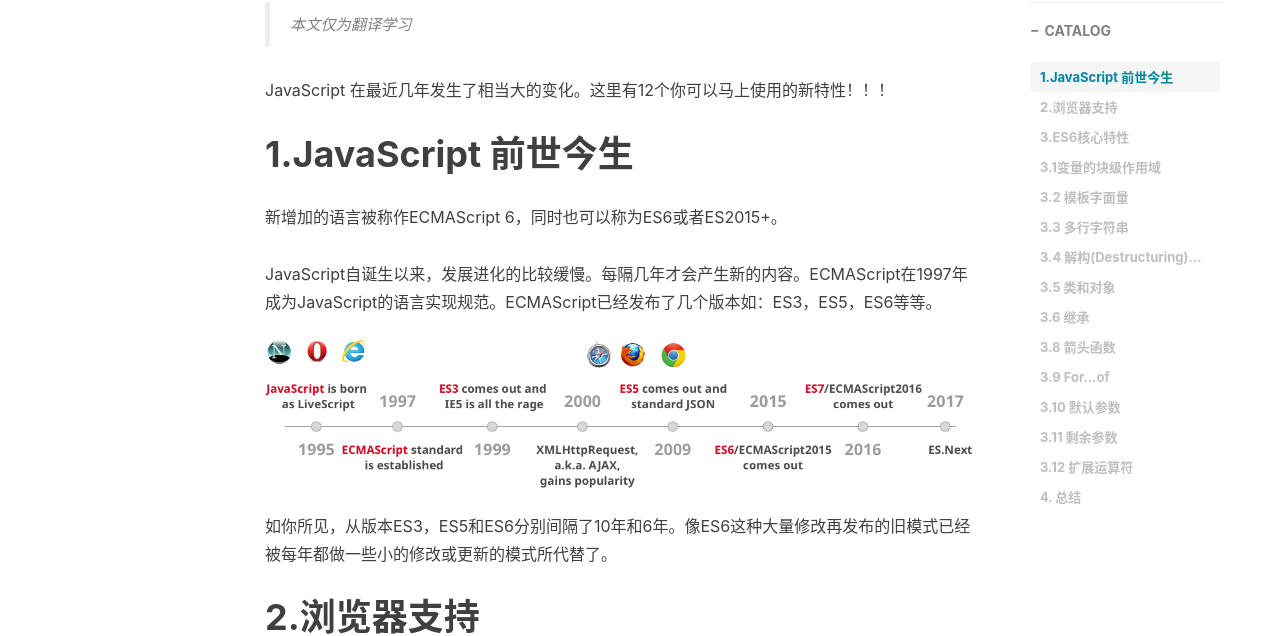
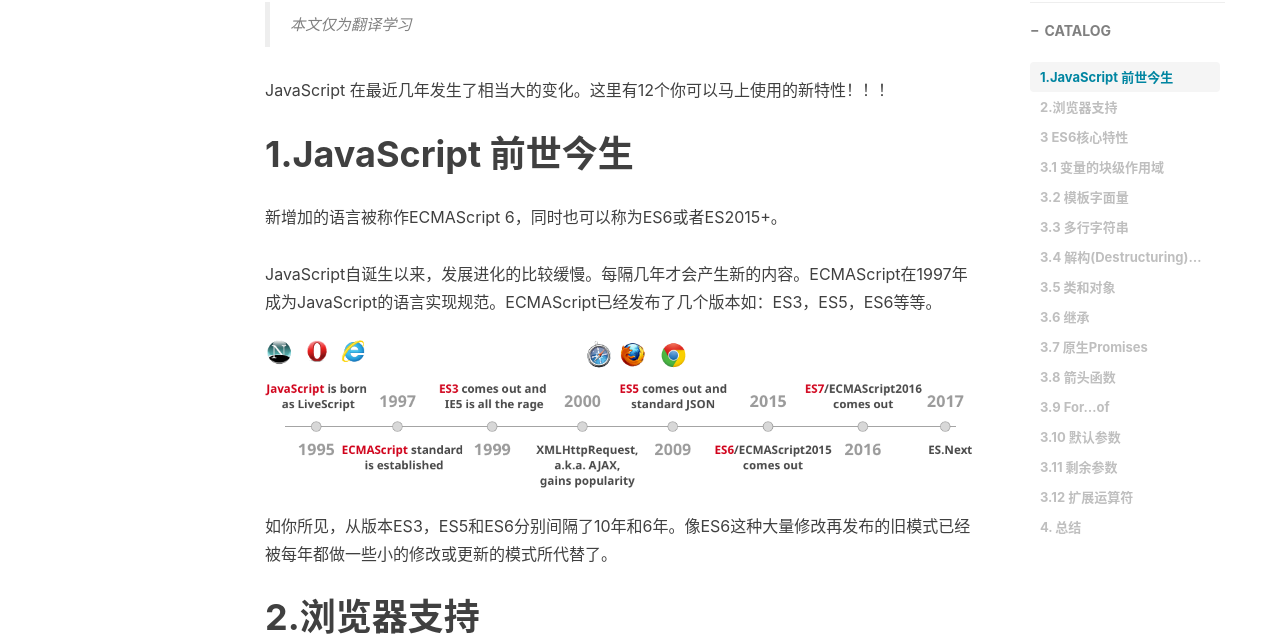
Before and after one commit to wolfdu/wolfdu.github.io, a Jekyll site: the page built from _posts/2017-04-25-ES6-features-translate.markdown, in a window 1280 px wide and 1400 px high, scrolled down 430 px. Shown: the part 131-767 px from the top of the window. Built offline with Jekyll 4.4.1, drawn with Linux system fonts in a browser that asks for light colours; nearby versions of some CDN libraries; comment, search, counter and statistics services are not loaded; some of the changed text lies outside the part shown.

Commit message:
modify notes and commit translate

```diff
--- a/_config.yml
+++ b/_config.yml
@@ -86,5 +86,8 @@
     },{
         title: "Code Dog",
         href: "http://blog.codedoge.com/"
+  },{
+      title: "mrmeisen",
+      href: "https://mrmeisen.github.io/"
   }
 ]
--- a/_posts/2017-04-25-ES6-features-translate.markdown
+++ b/_posts/2017-04-25-ES6-features-translate.markdown
@@ -34,7 +34,7 @@
 
 让我们开始学习ECMAScript 6！
 
-# 3.ES6核心特性
+# 3 ES6核心特性
 
 你能在你的浏览器控制台中测试所有的代码片段！
 
@@ -42,7 +42,7 @@
 
 不要太相信我所说的而是要去测试每个ES5和ES6的栗子。让我们开始吧！！！
 
-## 3.1变量的块级作用域
+## 3.1 变量的块级作用域
 
 使用ES6，我们从声明变量开始使用`let`/`const`替换`var`。
 
@@ -430,7 +430,7 @@
 > 最佳实践：
 > * 使用`extends`内置方法实现继承。
 
-3.7 原生Promises
+## 3.7 原生Promises
 
 从回调地狱 👹 到Promises 🙏
 
```
